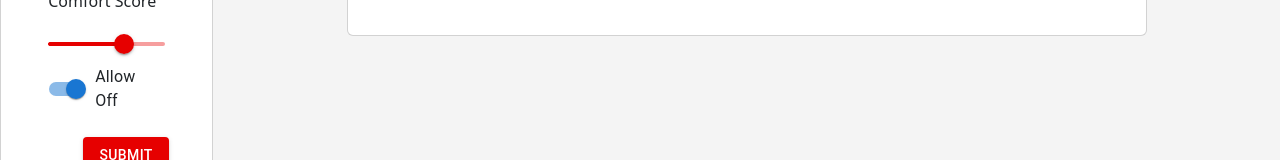
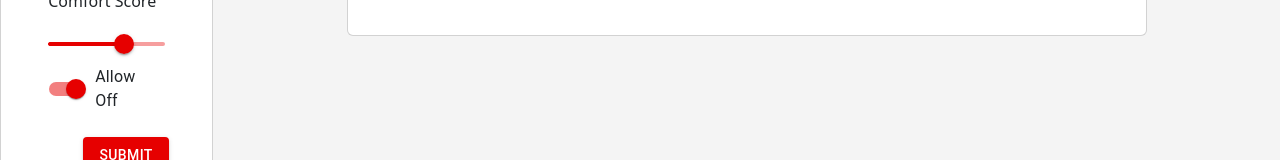
Before and after one commit to luciusvinicius/personal-sauna, a React (Create React App) app in the folder website/personal-sauna/: page / in a window 1280 px wide. Shown: the part 623-783 px from the top of the page. Built offline with nearby package versions, Linux system fonts and the light colour scheme.

Commit message:
switch color

```diff
--- a/website/personal-sauna/src/App.js
+++ b/website/personal-sauna/src/App.js
@@ -15,7 +15,7 @@ function App() {
           style={{
             backgroundColor: '#F4F4F4',
             backgroundSize: 'cover',
-            minHeight:'100%'
+            minHeight:'100vh'
           }}
         >
 
--- a/website/personal-sauna/src/components/FormInputSwitch.js
+++ b/website/personal-sauna/src/components/FormInputSwitch.js
@@ -1,23 +1,50 @@
-import React from "react";
+import React, {useEffect} from "react";
 
 import { Controller } from "react-hook-form";
 import {FormControlLabel, FormGroup, Switch} from "@mui/material";
 
-const FormInputSwitch = ({name, control, label, defaultChecked}) => {
+const SWITCH_TRACK = "MuiSwitch-track"
+const SWITCH_CIRCLE = "MuiSwitch-thumb"
+
+const FormInputSwitch = ({offInput, setOffInput, label, defaultChecked, color}) => {
+
+    useEffect(() => {
+        const switchInput = document.getElementsByClassName(SWITCH_TRACK)
+        const switchCircle = document.getElementsByClassName(SWITCH_CIRCLE)
+        let tracker = switchInput[0]
+        let circle =  switchCircle[0]
+        tracker.style.backgroundColor = offInput ? color : "black"
+        circle.style.backgroundColor = offInput ? color : "white"
+
+    }, [offInput])
 
     return (
-        <Controller
-            name={name}
-            control={control}
-            render={({ field: { onChange, value } }) => (
+        // <Controller
+        //     name={name}
+        //     control={control}
+        //     render={({ field: { onChange, value } }) => (
                 <FormGroup>
                     <FormControlLabel
                         control={
                             <Switch
-                                onChange={onChange} value={value} label={label}
+                                onChange={() => {setOffInput(!offInput)}}
+                                value={offInput}
+                                label={label}
                                 defaultChecked={defaultChecked}
-                                sx={{
-                                    color: '#e60000',
+                                // sx={{
+                                //     color: '#e60000',
+                                // }}
+                                classes={{
+                                    // switchBase: switchClasses.switchBase,
+                                    // thumb: switchClasses.thumb,
+                                    // track: switchClasses.track,
+                                    checked: {
+                                        "& + $bar": {
+                                            opacity: 1.0,
+                                            backgroundColor: "rgb(129, 171, 134)" // Light green, aka #74d77f
+                                        }
+                                    },
+
                                 }}
                             />
                         }
@@ -26,8 +53,8 @@ const FormInputSwitch = ({name, control, label, defaultChecked}) => {
 
                 </FormGroup>
 
-            )}
-        />
+            // )}
+        // />
     )
 }
 
--- a/website/personal-sauna/src/components/Forms.js
+++ b/website/personal-sauna/src/components/Forms.js
@@ -1,4 +1,4 @@
-import React from "react";
+import React, {useState} from "react";
 
 import {useForm} from "react-hook-form";
 import {Button} from "@mui/material";
@@ -49,6 +49,8 @@ const Forms = ({
     setCost_Diff
     }) => {
 
+    const [offInput, setOffInput] = useState(true)
+
     const {handleSubmit, reset, control} = useForm({
         defaultValues: {
             start_date: STARTING_DATE,
@@ -56,7 +58,7 @@ const Forms = ({
             period: STARTING_PERIOD,
             parameter: STARTING_PARAMETER,
             comf_slider: STARTING_COMF,
-            off_input: STARTING_OFF
+            // off_input: STARTING_OFF
         }
     });
 
@@ -67,7 +69,7 @@ const Forms = ({
         let start_date = new Date(data.start_date)
         let end_date = new Date(data.end_date)
 
-        getData(start_date, end_date, data.off_input ,data.comf_slider)
+        getData(start_date, end_date, offInput ,data.comf_slider)
             .then(response => {
                 console.log("sussy response", response)
                 let values = []
@@ -190,11 +192,13 @@ const Forms = ({
                 <Row className="justify-content-md-center">
                     <Col xs={8}>
                         <FormInputSwitch
-                            style={{color: "#e60000"}}
-                            name={"off_input"}
+                            color={"#e60000"}
+                            // name={"off_input"}
                             label={"Allow Off"}
                             control={control}
                             defaultChecked={STARTING_OFF}
+                            offInput={offInput}
+                            setOffInput={setOffInput}
                         />
                     </Col>
                 </Row>
```
Also changed, not shown: 1 other file (tests, documents, lock files or other folders).
